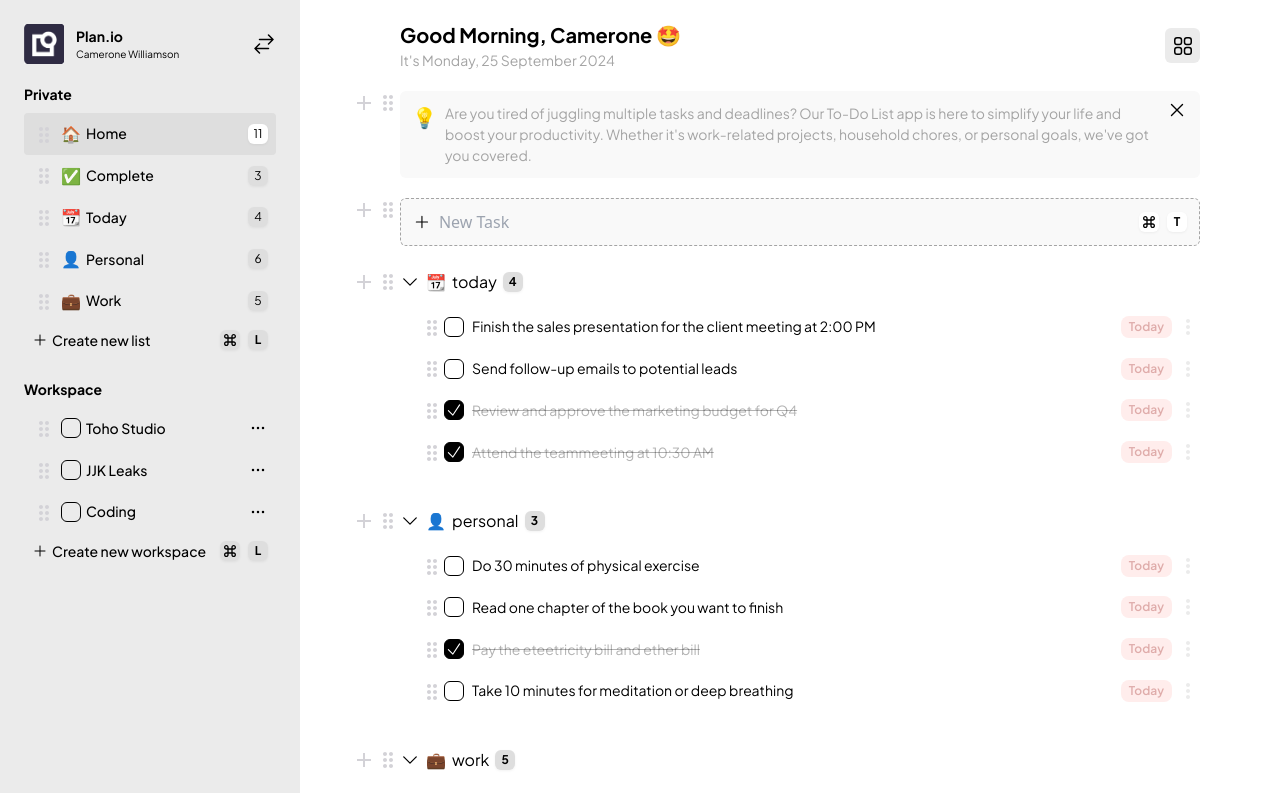
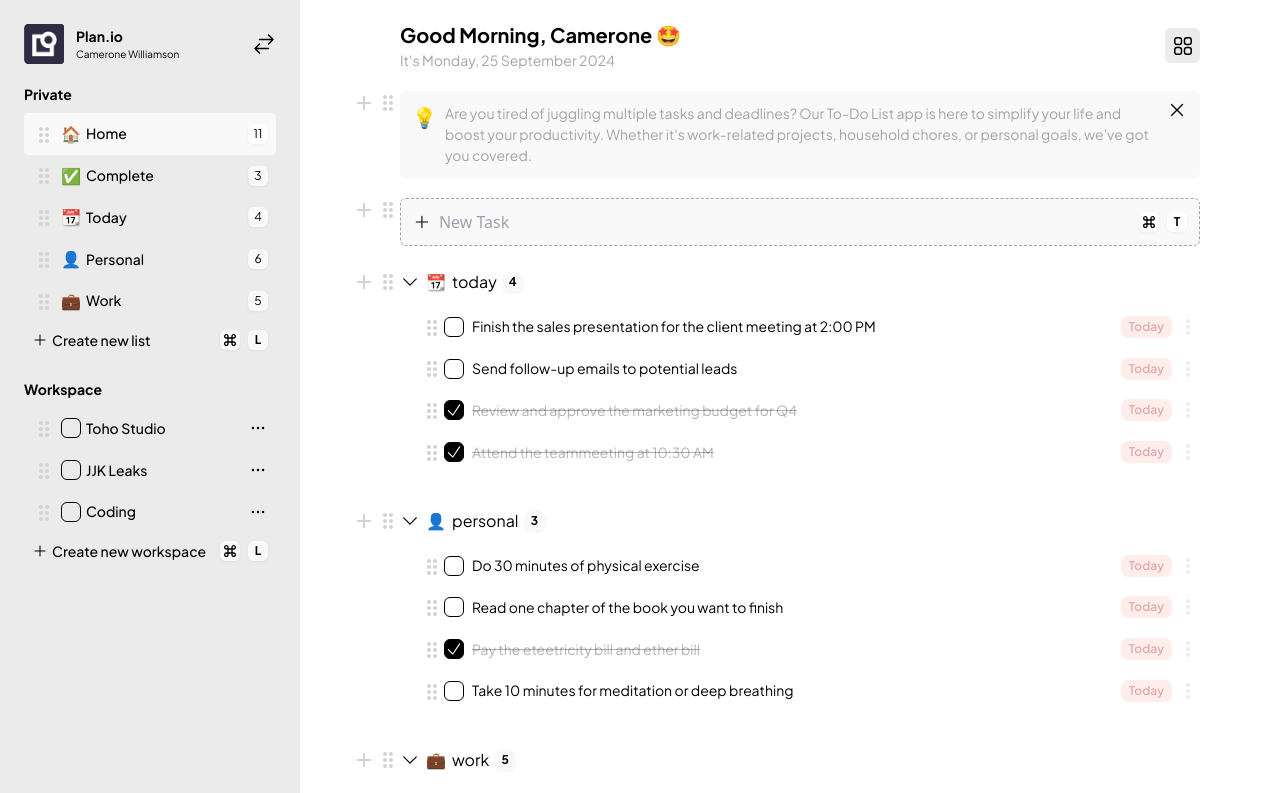
Before and after one commit to nukucode/task, a Next.js app: page / in a window 1280 px wide. Shown: the top 793 px of the page. Built offline with nearby package versions, Linux system fonts and the light colour scheme.

Commit message:
🔧 update config

```diff
--- a/tailwind.config.js
+++ b/tailwind.config.js
@@ -12,7 +12,7 @@ module.exports = {
       whiteSmoke: "#F9F9F9",
       charcoal: "#2F2B43",
       white: "#FFFFFF",
-      active: "#dedede",
+      active: "#f9f9f9",
       icon: "#d3d2d7",
       grayText: "#a4a4a4",
     },
```
